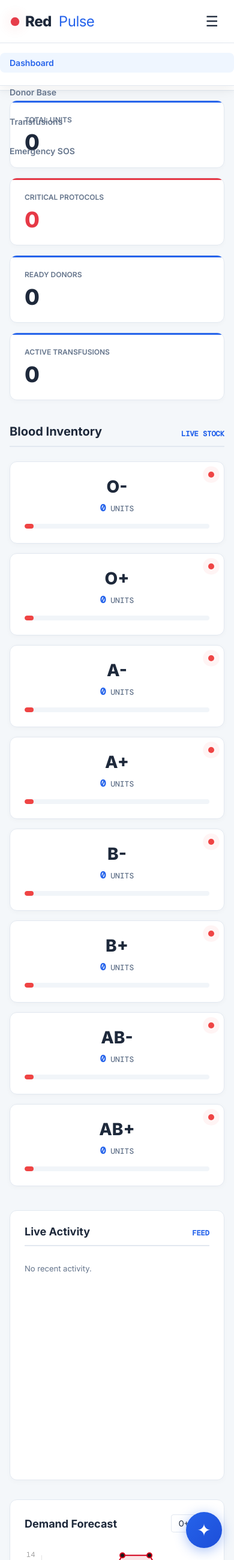
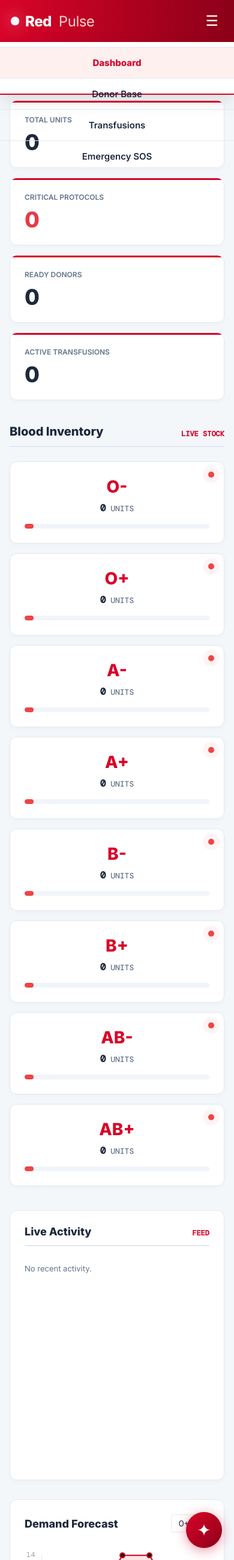
Before and after one commit to Rohitbalu9626/Red-pulse-, a Flask app: page / in a window 390 px wide, after a click that opens the changed part. Shown: the whole page at 60% size. Run offline with Flask 3, Linux system fonts and the light colour scheme; data that the repository does not hold is empty; some libraries are stand-ins or nearby versions.

Commit message:
UI Redesign: Implemented custom Red Pulse brand colors and heavily optimized mobile top navbar

```diff
--- a/static/css/dashboard-luxury.css
+++ b/static/css/dashboard-luxury.css
@@ -11,7 +11,8 @@
   --critical-color: #EF4444;
   --ok-color: #10B981;
   --pending-color: #F59E0B;
-  --brand-blue: #2563EB;
+  --brand-pulse: #D90429;     /* The deep red "Pulse" brand color */
+  --brand-pulse-dark: #8c0018;
 
   --font-serif: 'Playfair Display', serif;
   --font-mono: 'DM Mono', monospace;
@@ -29,11 +30,11 @@
   height: 100vh;
 }
 
-/* TOP NAVBAR */
+/* TOP NAVBAR (PULSE THEMED) */
 .luxury-navbar {
   width: 100%;
-  background-color: var(--bg-panel);
-  border-bottom: 1px solid var(--border-subtle);
+  background: linear-gradient(90deg, var(--brand-pulse), var(--brand-pulse-dark));
+  border-bottom: 2px solid rgba(0,0,0,0.1);
   display: flex;
   justify-content: space-between;
   align-items: center;
@@ -41,28 +42,28 @@
   height: 72px;
   position: relative;
   z-index: 100;
-  box-shadow: 0 4px 10px rgba(0,0,0,0.02);
+  box-shadow: 0 4px 15px rgba(217, 4, 41, 0.2);
   box-sizing: border-box;
 }
 
 .brand {
   font-size: 24px;
   font-weight: 800;
-  color: var(--text-main);
+  color: #FFFFFF;
   display: flex;
   align-items: center;
   gap: 12px;
   letter-spacing: -0.5px;
 }
-.brand span { color: var(--brand-blue); font-weight: 400; }
+.brand span { color: #FFD1D1; font-weight: 400; }
 
 .brand-pulse {
-  width: 10px; height: 10px; border-radius: 50%; background-color: var(--crimson);
-  box-shadow: 0 0 12px var(--crimson); animation: pulse-dot 1.5s infinite alternate;
+  width: 10px; height: 10px; border-radius: 50%; background-color: #FFF;
+  box-shadow: 0 0 12px #FFF; animation: pulse-dot 1.5s infinite alternate;
 }
 @keyframes pulse-dot {
   0% { transform: scale(1); opacity: 0.8; }
-  100% { transform: scale(1.5); opacity: 1; box-shadow: 0 0 20px var(--crimson-glow); }
+  100% { transform: scale(1.5); opacity: 1; box-shadow: 0 0 20px rgba(255,255,255,0.6); }
 }
 
 .nav-menu {
@@ -73,16 +74,19 @@
   height: 100%;
 }
 .nav-link {
-  font-size: 14px; font-weight: 600; color: var(--text-muted);
+  font-size: 14px; font-weight: 600; color: rgba(255,255,255,0.7);
   text-decoration: none; padding: 8px 16px; border-radius: 8px; transition: all 0.3s ease; height: 100%; display: flex; align-items: center; border-bottom: 3px solid transparent;
 }
-.nav-link:hover { color: var(--brand-blue); background: #F8FAFC; }
-.nav-link.active { border-bottom-color: var(--brand-blue); color: var(--brand-blue); border-radius: 0; background: transparent; }
+.nav-link:hover { color: #FFF; background: rgba(255,255,255,0.1); }
+.nav-link.active { border-bottom-color: #FFF; color: #FFF; border-radius: 0; background: transparent; }
 
 .navbar-right { display: flex; align-items: center; gap: 24px; }
-.real-time-clock { font-family: var(--font-mono); font-size: 16px; font-weight: 600; color: var(--text-muted); display: flex; align-items: center; gap: 8px; }
-.emergency-indicator { background: #FEF2F2; border: 1px solid #FECACA; border-radius: 20px; padding: 6px 12px; font-size: 12px; font-weight: 700; color: var(--crimson); display: flex; align-items: center; gap: 8px; }
-.mobile-toggle { display: none; background: none; border: none; font-size: 24px; cursor: pointer; color: var(--text-main); }
+.real-time-clock { font-family: var(--font-mono); font-size: 16px; font-weight: 600; color: rgba(255,255,255,0.8); display: flex; align-items: center; gap: 8px; }
+.clock-pulse { width: 6px; height: 6px; background-color: #FFF; border-radius: 50%; animation: tick 1s infinite alternate; }
+@keyframes tick { 0% { opacity: 0.3; } 100% { opacity: 1; } }
+
+.emergency-indicator { background: #FFFFFF; border: 1px solid rgba(0,0,0,0.1); border-radius: 20px; padding: 6px 12px; font-size: 12px; font-weight: 800; color: var(--brand-pulse); display: flex; align-items: center; gap: 8px; box-shadow: 0 4px 10px rgba(0,0,0,0.1); }
+.mobile-toggle { display: none; background: none; border: none; font-size: 24px; cursor: pointer; color: #FFF; }
 
 /* Main Content */
 .main-wrapper { flex: 1; overflow-y: auto; position: relative; }
@@ -91,37 +95,36 @@
 .dashboard-container { padding: 40px; animation: fade-in 0.8s ease forwards; max-width: 1400px; margin: 0 auto; }
 @keyframes fade-in { from { opacity: 0; transform: translateY(10px); } to { opacity: 1; transform: translateY(0); } }
 
-/* Shared Element UI matches my previous clean Medical design exactly */
+/* Shared Element UI */
 .ecg-banner { background: white; border-bottom: 1px solid var(--border-subtle); height: 60px; display: flex; align-items: center; padding: 0 40px; justify-content: space-between; position: sticky; top: 0; z-index: 20; box-shadow: 0 2px 5px rgba(0,0,0,0.02); }
 .ecg-title { font-weight: 600; font-size: 16px; color: var(--text-main); }
 .ecg-waveform { flex: 1; height: 40px; margin: 0 40px; position: relative; overflow: hidden; display: flex; align-items: center; }
-.ecg-svg { width: 100%; height: 100%; stroke: var(--brand-blue); stroke-width: 2; fill: none; }
+.ecg-svg { width: 100%; height: 100%; stroke: var(--brand-pulse); stroke-width: 2; fill: none; }
 .ecg-line { stroke-dasharray: 1000; stroke-dashoffset: 1000; animation: draw-ecg 3s linear infinite; }
 @keyframes draw-ecg { 0% { stroke-dashoffset: 1000; } 100% { stroke-dashoffset: 0; } }
 
-.bpm-display { font-family: var(--font-mono); font-size: 14px; color: var(--brand-blue); display: flex; align-items: center; gap: 8px; font-weight: 600; }
-.bpm-val { font-size: 20px; font-weight: 700; color: var(--text-main); }
+.bpm-display { font-family: var(--font-mono); font-size: 14px; color: var(--brand-pulse); display: flex; align-items: center; gap: 8px; font-weight: 600; }
+.bpm-val { font-size: 20px; font-weight: 800; color: var(--brand-pulse-dark); }
 
 .stats-grid { display: grid; grid-template-columns: repeat(4, 1fr); gap: 24px; margin-bottom: 40px; }
 .stat-card { background: var(--bg-card); border: 1px solid var(--border-subtle); border-radius: 12px; padding: 24px; position: relative; overflow: hidden; box-shadow: 0 4px 6px rgba(0,0,0,0.02); transition: 0.3s; }
 .stat-card:hover { transform: translateY(-4px); box-shadow: 0 10px 20px rgba(0,0,0,0.06); }
-.stat-card::before { content: ''; position: absolute; top: 0; left: 0; width: 100%; height: 3px; background: var(--brand-blue); }
-.stat-card.crimson::before { background: var(--crimson); }
+.stat-card::before { content: ''; position: absolute; top: 0; left: 0; width: 100%; height: 3px; background: var(--brand-pulse); }
 .stat-label { font-size: 12px; font-weight: 600; text-transform: uppercase; color: var(--text-muted); margin-bottom: 12px; }
 .stat-value { font-weight: 800; font-size: 36px; color: var(--text-main); line-height: 1; }
 
-.section-head { font-weight: 700; font-size: 20px; padding-bottom: 12px; border-bottom: 2px solid var(--border-subtle); margin-bottom: 24px; color: var(--text-main); display: flex; justify-content: space-between; align-items: flex-end; }
-.section-meta { font-family: var(--font-mono); font-size: 12px; font-weight: 600; color: var(--brand-blue); text-transform: uppercase; }
+.section-head { font-weight: 800; font-size: 20px; padding-bottom: 12px; border-bottom: 2px solid var(--border-subtle); margin-bottom: 24px; color: var(--text-main); display: flex; justify-content: space-between; align-items: flex-end; }
+.section-meta { font-family: var(--font-mono); font-size: 12px; font-weight: 600; color: var(--brand-pulse); text-transform: uppercase; }
 
 .inventory-grid { display: grid; grid-template-columns: repeat(4, 1fr); gap: 20px; margin-bottom: 40px; }
 .blood-card { background: var(--bg-card); border: 1px solid var(--border-subtle); border-radius: 12px; padding: 24px; text-align: center; position: relative; box-shadow: 0 2px 8px rgba(0,0,0,0.03); transition: 0.3s; }
-.blood-card:hover { transform: translateY(-4px); box-shadow: 0 10px 20px rgba(0,0,0,0.08); }
-.blood-type { font-weight: 800; font-size: 28px; color: var(--text-main); margin-bottom: 8px; }
+.blood-card:hover { transform: translateY(-4px); box-shadow: 0 10px 20px rgba(217,4,41,0.1); border-color: rgba(217,4,41,0.2); }
+.blood-type { font-weight: 800; font-size: 28px; color: var(--brand-pulse); margin-bottom: 8px; }
 .blood-units-txt { font-family: var(--font-mono); font-size: 13px; font-weight: 500; color: var(--text-muted); margin-bottom: 16px; }
-.blood-units-txt strong { color: var(--brand-blue); font-size: 16px; font-weight: 700; }
+.blood-units-txt strong { color: var(--text-main); font-size: 16px; font-weight: 800; }
 
 .fill-bar-bg { width: 100%; height: 8px; background: #F1F5F9; border-radius: 4px; overflow: hidden; position: relative; }
-.fill-bar-progress { height: 100%; background: var(--brand-blue); border-radius: 4px; transition: width 1s ease; }
+.fill-bar-progress { height: 100%; background: var(--brand-pulse); border-radius: 4px; transition: width 1s ease; }
 .blood-card.critical .fill-bar-progress { background: var(--critical-color); }
 .blood-card.ok .fill-bar-progress { background: var(--ok-color); }
 
@@ -140,7 +143,7 @@
 .feed-icon.pending { background: #FEF3C7; color: var(--pending-color); }
 .feed-title { font-weight: 600; font-size: 14px; color: var(--text-main); margin-bottom: 4px; }
 .feed-meta { font-size: 12px; color: var(--text-muted); display: flex; justify-content: space-between; align-items: center; }
-.status-badge { font-size: 10px; font-weight: 700; text-transform: uppercase; padding: 4px 8px; border-radius: 6px; }
+.status-badge { font-size: 10px; font-weight: 800; text-transform: uppercase; padding: 4px 8px; border-radius: 6px; }
 .status-badge.urgent { background: var(--critical-color); color: #FFF; }
 .status-badge.pending { background: var(--pending-color); color: #FFF; }
 .status-badge.fulfilled { background: var(--ok-color); color: #FFF; }
@@ -148,34 +151,34 @@
 .map-container { background: var(--bg-card); border-radius: 12px; border: 1px solid var(--border-subtle); overflow: hidden; height: 500px; width: 100%; box-shadow: 0 4px 15px rgba(0,0,0,0.05); }
 
 /* Forms & Inputs */
-input, select, textarea { background: #FFF; border: 1px solid var(--border-subtle); color: var(--text-main); padding: 12px 16px; border-radius: 8px; font-size: 14px; outline: none; transition: 0.3s; width: 100%; box-sizing: border-box; }
-input:focus, select:focus, textarea:focus { border-color: var(--brand-blue); box-shadow: 0 0 0 3px rgba(37,99,235,0.1); }
-label { display: block; font-weight: 600; font-size: 12px; color: var(--text-muted); margin-bottom: 8px; text-transform: uppercase; }
-.btn { padding: 12px 24px; border-radius: 8px; font-size: 14px; font-weight: 600; cursor: pointer; transition: 0.3s; border: none; text-decoration: none; display: inline-flex; align-items: center; justify-content: center; }
-.btn-primary { background: var(--brand-blue); color: #FFF; }
-.btn-primary:hover { background: #1D4ED8; box-shadow: 0 4px 12px rgba(37,99,235,0.2); }
+input, select, textarea { background: #F8FAFC; border: 1px solid var(--border-subtle); color: var(--text-main); padding: 12px 16px; border-radius: 8px; font-size: 14px; outline: none; transition: 0.3s; width: 100%; box-sizing: border-box; }
+input:focus, select:focus, textarea:focus { border-color: var(--brand-pulse); box-shadow: 0 0 0 3px rgba(217, 4, 41, 0.1); background: #FFF; }
+label { display: block; font-weight: 700; font-size: 12px; color: var(--text-muted); margin-bottom: 8px; text-transform: uppercase; }
+.btn { padding: 12px 24px; border-radius: 8px; font-size: 14px; font-weight: 700; cursor: pointer; transition: 0.3s; border: none; text-decoration: none; display: inline-flex; align-items: center; justify-content: center; }
+.btn-primary { background: var(--brand-pulse); color: #FFF; }
+.btn-primary:hover { background: var(--brand-pulse-dark); box-shadow: 0 4px 12px rgba(217, 4, 41, 0.3); }
 .btn-outline { background: #FFF; border: 1px solid var(--border-subtle); color: var(--text-main); }
-.btn-outline:hover { border-color: var(--brand-blue); color: var(--brand-blue); background: #F8FAFC; }
-.form-card { background: var(--bg-card); border: 1px solid var(--border-subtle); border-radius: 12px; padding: 40px; max-width: 800px; margin: 0 auto; box-shadow: 0 4px 15px rgba(0,0,0,0.02); }
-.form-title { font-weight: 800; font-size: 26px; color: var(--text-main); margin-bottom: 8px; }
+.btn-outline:hover { border-color: var(--brand-pulse); color: var(--brand-pulse); background: #FFF0F0; }
+.form-card { background: var(--bg-card); border: 1px solid var(--border-subtle); border-radius: 12px; padding: 40px; max-width: 800px; margin: 0 auto; box-shadow: 0 4px 20px rgba(0,0,0,0.04); }
+.form-title { font-weight: 800; font-size: 26px; color: var(--brand-pulse); margin-bottom: 8px; }
 .form-subtitle { color: var(--text-muted); font-size: 14px; margin-bottom: 32px; }
 .form-grid { display: grid; grid-template-columns: 1fr 1fr; gap: 24px; }
 .form-group.full { grid-column: span 2; }
 
 /* AI Chatbot Float */
-.ai-chat-btn { position: fixed; bottom: 20px; right: 20px; width: 60px; height: 60px; border-radius: 50%; background: linear-gradient(135deg, var(--brand-blue), #1D4ED8); color: white; display: flex; align-items: center; justify-content: center; font-size: 28px; box-shadow: 0 4px 20px rgba(37,99,235,0.4); cursor: pointer; z-index: 1000; transition: transform 0.3s; }
-.ai-chat-btn:hover { transform: scale(1.1); }
-.ai-chat-window { position: fixed; bottom: 90px; right: 20px; width: 350px; height: 500px; background: white; border-radius: 16px; border: 1px solid var(--border-subtle); box-shadow: 0 10px 40px rgba(0,0,0,0.1); display: none; flex-direction: column; z-index: 1000; overflow: hidden; }
+.ai-chat-btn { position: fixed; bottom: 20px; right: 20px; width: 60px; height: 60px; border-radius: 50%; background: linear-gradient(135deg, var(--brand-pulse), var(--brand-pulse-dark)); color: white; display: flex; align-items: center; justify-content: center; font-size: 28px; box-shadow: 0 4px 20px rgba(217, 4, 41, 0.4); cursor: pointer; z-index: 1000; transition: transform 0.3s; }
+.ai-chat-btn:hover { transform: scale(1.1); box-shadow: 0 6px 24px rgba(217, 4, 41, 0.6); }
+.ai-chat-window { position: fixed; bottom: 90px; right: 20px; width: 350px; height: 500px; background: white; border-radius: 16px; border: 1px solid var(--border-subtle); box-shadow: 0 10px 40px rgba(0,0,0,0.15); display: none; flex-direction: column; z-index: 1000; overflow: hidden; }
 .ai-chat-window.open { display: flex; animation: slide-up 0.3s ease forwards; }
 @keyframes slide-up { from { opacity: 0; transform: translateY(20px); } to { opacity: 1; transform: translateY(0); } }
-.ai-chat-header { background: var(--brand-blue); color: white; padding: 16px; font-weight: 700; display: flex; justify-content: space-between; align-items: center; }
+.ai-chat-header { background: linear-gradient(90deg, var(--brand-pulse), var(--brand-pulse-dark)); color: white; padding: 16px; font-weight: 800; display: flex; justify-content: space-between; align-items: center; }
 .ai-chat-messages { flex: 1; padding: 16px; overflow-y: auto; display: flex; flex-direction: column; gap: 12px; background: #F8FAFC; }
 .chat-msg { max-width: 80%; padding: 10px 14px; border-radius: 12px; font-size: 14px; line-height: 1.4; }
-.chat-msg.bot { background: white; border: 1px solid var(--border-subtle); align-self: flex-start; border-bottom-left-radius: 4px; }
-.chat-msg.user { background: var(--brand-blue); color: white; align-self: flex-end; border-bottom-right-radius: 4px; }
+.chat-msg.bot { background: white; border: 1px solid var(--border-subtle); align-self: flex-start; border-bottom-left-radius: 4px; box-shadow: 0 2px 4px rgba(0,0,0,0.02);}
+.chat-msg.user { background: var(--brand-pulse); color: white; align-self: flex-end; border-bottom-right-radius: 4px; }
 .ai-chat-input { padding: 12px; border-top: 1px solid var(--border-subtle); display: flex; gap: 8px; background: white; }
-.ai-chat-input input { border: none; background: #F1F5F9; }
-.ai-chat-input .btn { padding: 8px 16px; }
+.ai-chat-input input { border: none; background: #F1F5F9; border-radius: 20px; padding: 10px 16px; }
+.ai-chat-input .btn { padding: 8px 16px; border-radius: 20px; }
 
 /* Responsive Mobile Rules */
 @media (max-width: 1024px) {
@@ -186,11 +189,13 @@
 }
 @media (max-width: 768px) {
   .mobile-toggle { display: block; }
-  .nav-menu { display: none; position: absolute; top: 72px; left: 0; width: 100%; background: white; flex-direction: column; border-bottom: 1px solid var(--border-subtle); box-shadow: 0 10px 20px rgba(0,0,0,0.05); padding: 16px; z-index: 99; box-sizing: border-box; }
-  .nav-menu.open { display: flex; }
-  .nav-link { width: 100%; text-align: center; border-bottom: none !important; border-radius: 8px !important; }
-  .nav-link.active { background: #EFF6FF; }
-  .navbar-right { display: none; } /* hide clock on mobile topbar to avoid crowding */
+  .nav-menu { display: none; position: absolute; top: 70px; left: 0; width: 100%; background: #FFFFFF; flex-direction: column; box-shadow: 0 10px 30px rgba(0,0,0,0.1); padding: 8px 0; z-index: 99; border-bottom: 2px solid var(--brand-pulse); gap: 0;}
+  .nav-menu.open { display: flex; animation: slide-down 0.2s ease; }
+  @keyframes slide-down { from { opacity: 0; transform: translateY(-10px); } to { opacity: 1; transform: translateY(0); } }
+  .nav-link { width: 100%; text-align: center; justify-content: center; border-radius: 0 !important; border-bottom: none !important; color: var(--text-main); font-size: 15px; padding: 16px; border-top: 1px solid var(--border-subtle); }
+  .nav-link:hover { background: #F8FAFC; color: var(--brand-pulse); }
+  .nav-link.active { background: #FFF0F0; color: var(--brand-pulse); font-weight: 800; }
+  .navbar-right { display: none; }
 
   .ecg-banner { flex-direction: column; height: auto; padding: 16px !important; }
   .ecg-waveform { display: none; }
@@ -199,19 +204,18 @@
   .stats-grid, .inventory-grid, .form-grid { grid-template-columns: 1fr; }
   .form-group.full { grid-column: 1; margin-top: 0; }
   .form-card { padding: 20px; }
-  .btn { width: 100%; margin-bottom: 8px; }
+  .btn { width: 100%; margin-bottom: 8px; justify-content: center; }
 
   .ai-chat-window { width: calc(100% - 40px); bottom: 90px; right: 20px; height: 60vh; }
 
-  /* Profile Overrides */
   .profile-hero { flex-direction: column; text-align: center; align-items: center; padding: 24px; }
   .availability-toggle { margin-left: 0; margin-top: 16px; text-align: center; }
 }
 
 /* Global SOS Override */
-.sos-overlay { position: fixed; inset: 0; background: rgba(0,0,0,0.8); z-index: 9999; display: none; align-items: center; justify-content: center; backdrop-filter: blur(5px); }
+.sos-overlay { position: fixed; inset: 0; background: rgba(0,0,0,0.85); z-index: 9999; display: none; align-items: center; justify-content: center; backdrop-filter: blur(8px); }
 .sos-overlay.visible { display: flex; animation: fade-in 0.3s ease; }
-.sos-card { background: #FFFFFF; border-radius: 16px; padding: 40px; text-align: center; max-width: 400px; width: 100%; box-shadow: 0 20px 40px rgba(0,0,0,0.5); border: 2px solid var(--critical-color); }
-.sos-icon { font-size: 56px; margin-bottom: 16px; animation: pulse-sos 1s infinite alternate; }
-.sos-title { font-weight: 800; font-size: 24px; color: var(--critical-color); margin-bottom: 8px; }
-.sos-timer { font-family: var(--font-mono); font-size: 32px; font-weight: bold; margin-bottom: 4px; }
+.sos-card { background: #FFFFFF; border-radius: 20px; padding: 40px; text-align: center; max-width: 400px; width: 100%; box-shadow: 0 30px 60px rgba(217,4,41,0.3); border: 4px solid var(--critical-color); }
+.sos-icon { font-size: 64px; margin-bottom: 16px; animation: pulse-sos 1s infinite alternate; }
+.sos-title { font-weight: 900; font-size: 28px; color: var(--critical-color); margin-bottom: 8px; letter-spacing: 1px; }
+.sos-timer { font-family: var(--font-mono); font-size: 40px; font-weight: bold; margin-bottom: 8px; color: var(--text-main); }
```
